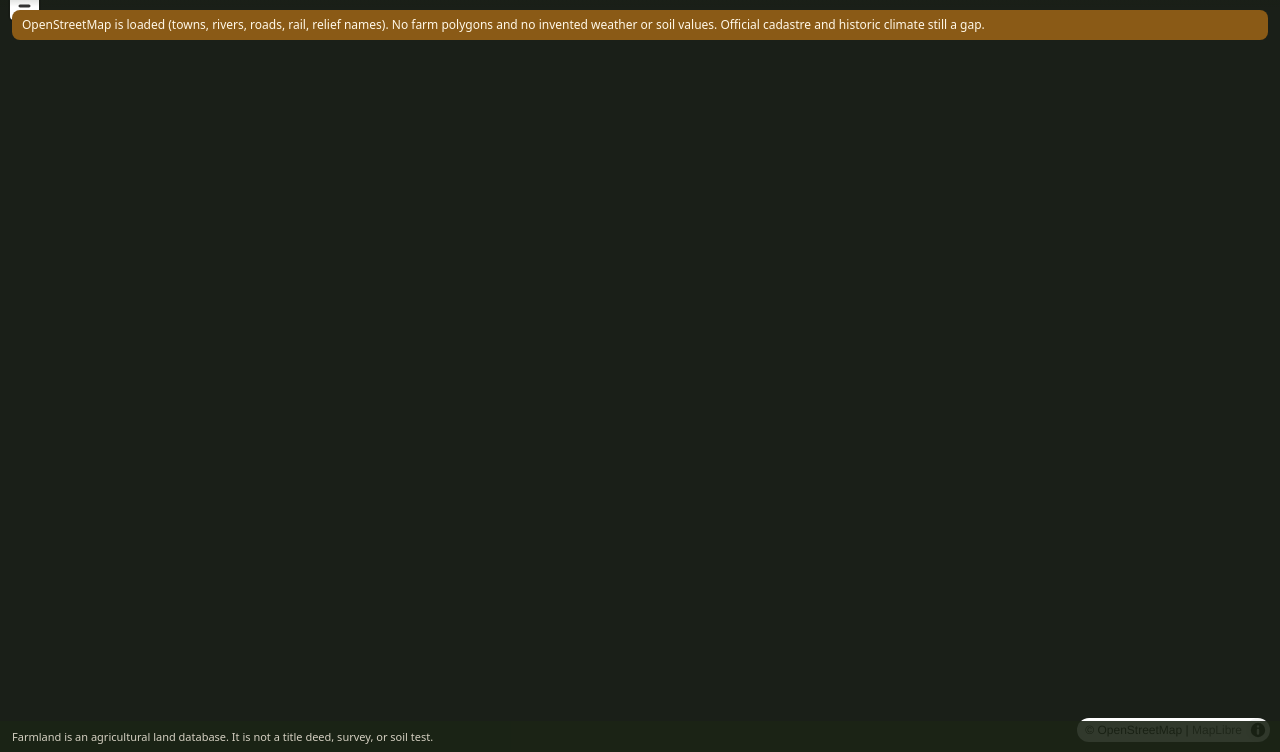
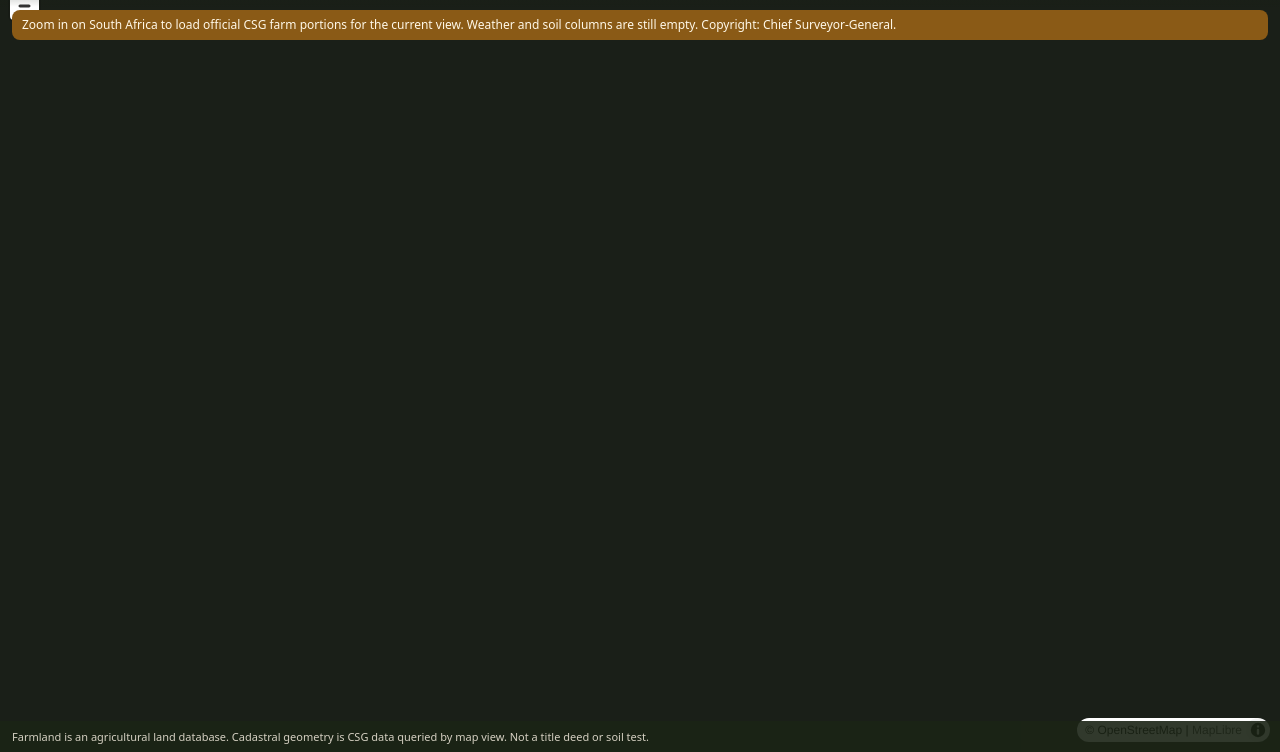
Before and after one commit to eugene-ehlers/farmland-src, a plain HTML site: page static/index.html in a window 1280 px wide. Shown: the part 48-800 px from the top of the page. Drawn offline with nearby package versions, Linux system fonts and the light colour scheme; no server answers.

Commit message:
Banner for official CSG farm portions on zoom-in

```diff
--- a/static/index.html
+++ b/static/index.html
@@ -19,17 +19,16 @@
       <button type="submit">Find</button>
     </form>
   </header>
-  <div class="banner">
-    OpenStreetMap is loaded (towns, rivers, roads, rail, relief names).
-    No farm polygons and no invented weather or soil values.
-    Official cadastre and historic climate still a gap.
+  <div class="banner" id="banner">
+    Zoom in on South Africa to load official CSG farm portions for the current view.
+    Weather and soil columns are still empty. Copyright: Chief Surveyor-General.
   </div>
   <aside id="dossier" class="dossier" hidden>
     <button class="close" id="close-dossier" aria-label="Close">×</button>
     <div id="dossier-body"></div>
   </aside>
   <footer class="legal">
-    Farmland is an agricultural land database. It is not a title deed, survey, or soil test.
+    Farmland is an agricultural land database. Cadastral geometry is CSG data queried by map view. Not a title deed or soil test.
   </footer>
   <script src="https://unpkg.com/maplibre-gl@4.7.1/dist/maplibre-gl.js"></script>
   <script src="/static/app.js"></script>
```
